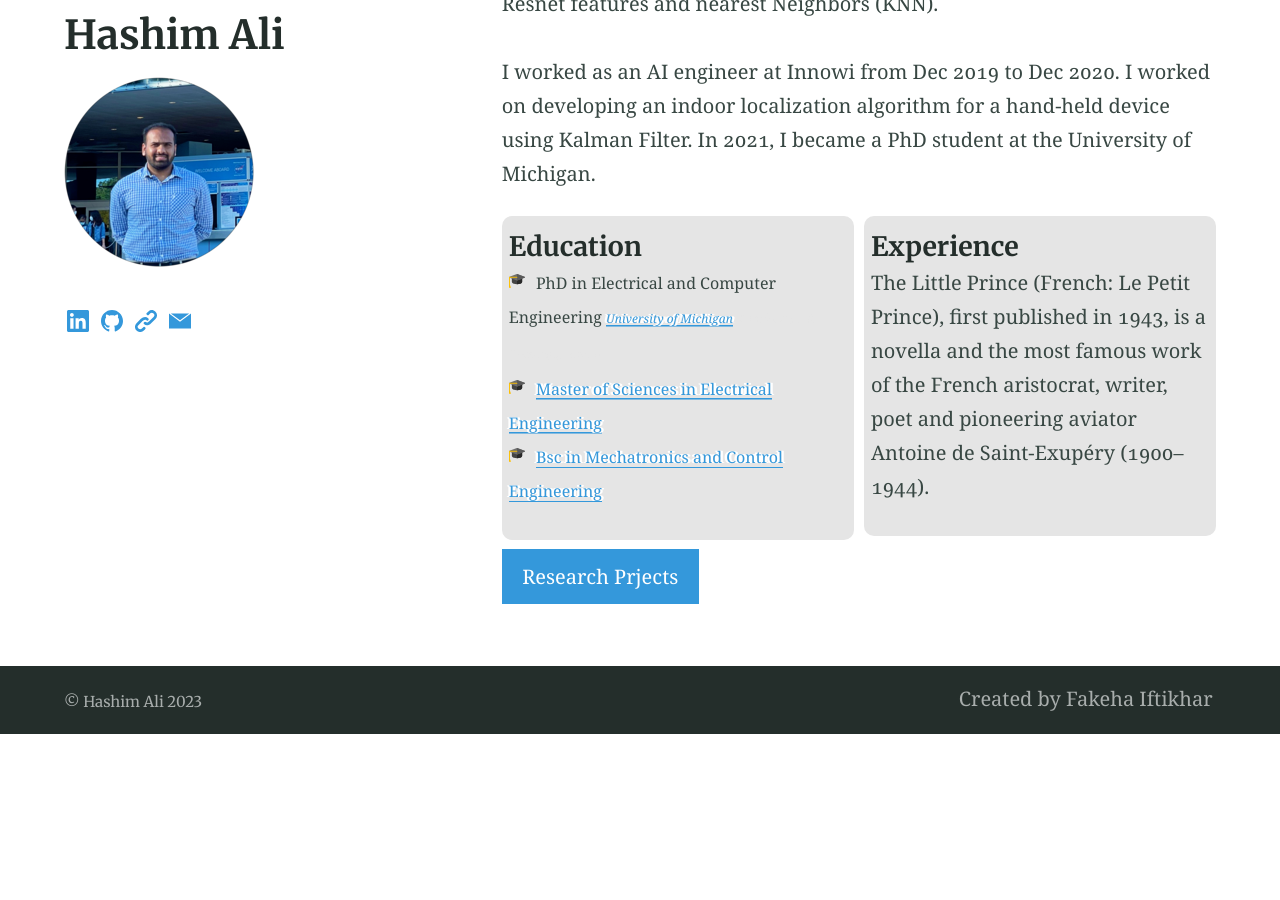
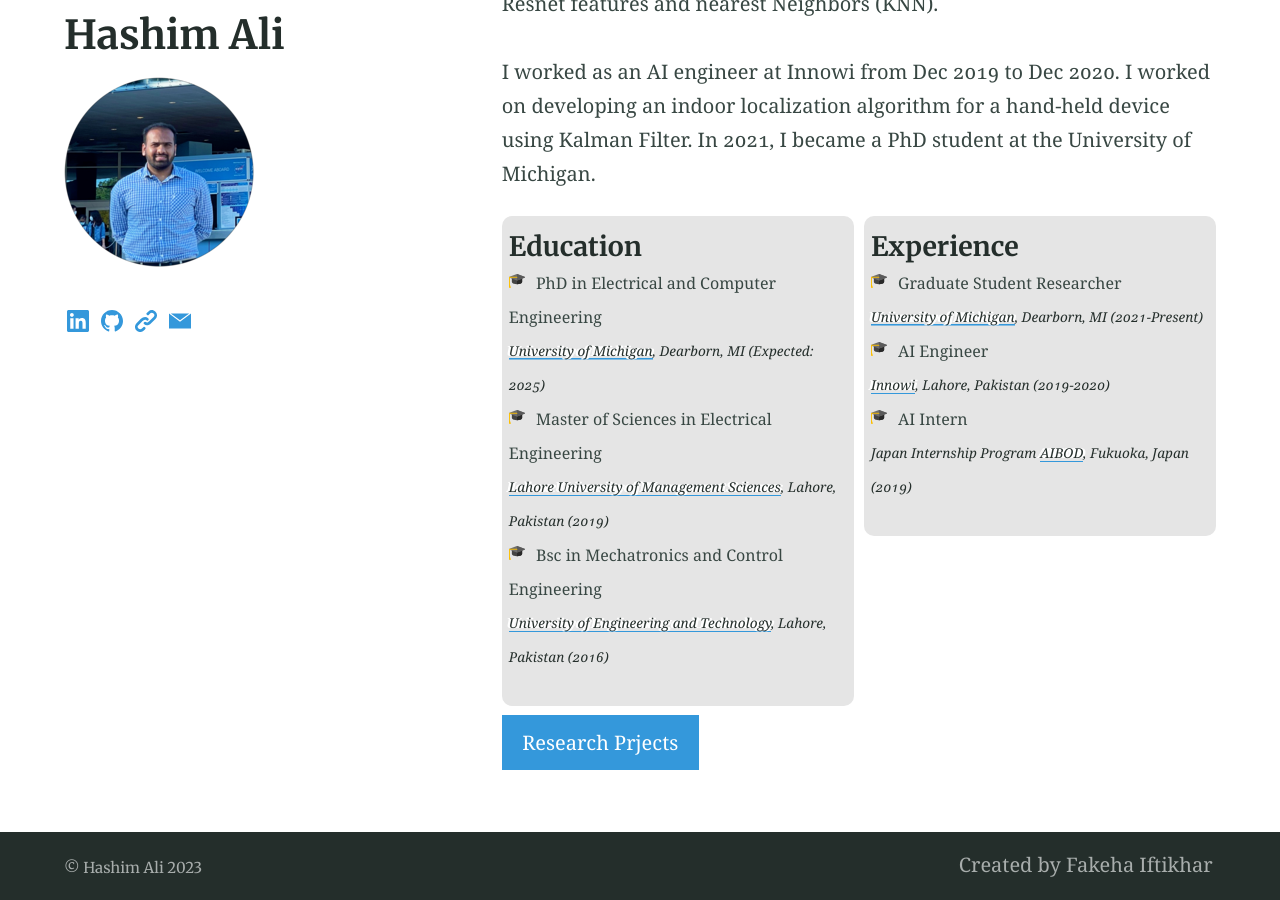
Before and after one commit to Fakeha-38/fakeha-38.github.io, a Jekyll site: the page built from index.md, in a window 1280 px wide and 900 px high, scrolled down 1153 px. Built offline with Jekyll 4.4.1, drawn with Linux system fonts in a browser that asks for light colours; before the commit the page ends 1887 px from its top, so only the background shows below that.

Commit message:
2col edit 7

```diff
--- a/_includes/experience.html
+++ b/_includes/experience.html
@@ -6,15 +6,21 @@
         <li>
             PhD in Electrical and Computer Engineering
             <span class="list-des">
-                <a href="https://umdearborn.edu/">University of Michigan</a>, Dearborn, MI (Expected: 2025)
+                <a href="https://umdearborn.edu/" target="_blank">University of Michigan</a>, Dearborn, MI (Expected: 2025)
             </span>
 
         </li>
         <li>
-            <a href="#">Master of Sciences in Electrical Engineering</a>
+            Master of Sciences in Electrical Engineering
+            <span class="list-des">
+                <a href="https://lums.edu.pk/" target="_blank">Lahore University of Management Sciences</a>, Lahore, Pakistan (2019)
+            </span>
         </li>
         <li>
-            <a href="#">Bsc in Mechatronics and Control Engineering</a>
+            Bsc in Mechatronics and Control Engineering
+            <span class="list-des">
+                <a href="https://uet.edu.pk/" target="_blank">University of Engineering and Technology</a>, Lahore, Pakistan (2016)
+            </span>
         </li>
       </ul>
     </section>
@@ -22,9 +28,27 @@
 <div>
     <section class="side-2">
       <h4>Experience</h4>
-      <p>
-        The Little Prince (French: Le Petit Prince), first published in 1943, is a novella and the most famous work of the French aristocrat, writer, poet and pioneering aviator Antoine de Saint-Exupéry (1900–1944).
-      </p>
+      <ul class="exp-list">
+        <li>
+            Graduate Student Researcher
+            <span class="list-des">
+                <a href="https://umdearborn.edu/" target="_blank">University of Michigan</a>, Dearborn, MI (2021-Present)
+            </span>
+
+        </li>
+        <li>
+            AI Engineer
+            <span class="list-des">
+                <a href="https://innowi.com/" target="_blank">Innowi</a>, Lahore, Pakistan (2019-2020)
+            </span>
+        </li>
+        <li>
+            AI Intern
+            <span class="list-des">
+                Japan Internship Program <a href="https://aibod.com/" target="_blank">AIBOD</a>, Fukuoka, Japan (2019)
+            </span>
+        </li>
+      </ul>
     </section>
 </div>
   </div>
--- a/_sass/_theme.scss
+++ b/_sass/_theme.scss
@@ -593,8 +593,16 @@ ul.edu-list li {
   font-size: 16px;
   list-style-image: url(/assets/graduation-hat.png);
 }
+span.list-des, span.list-des a {
+  font-style: italic;
+  font-size: 0.8rem;
+  color: #242e2b;
+}
+ul.exp-list li {
+  list-style-position: inside;
+  font-size: 16px;
+  list-style-image: url(/assets/graduation-hat.png);
+}
 span.list-des {
-  font-style: italic;
-  font-size: 12px;
-  color: #e5e5e5;
+  display: block;
 }
```
Also changed, not shown: assets/briefcase.png (added).
